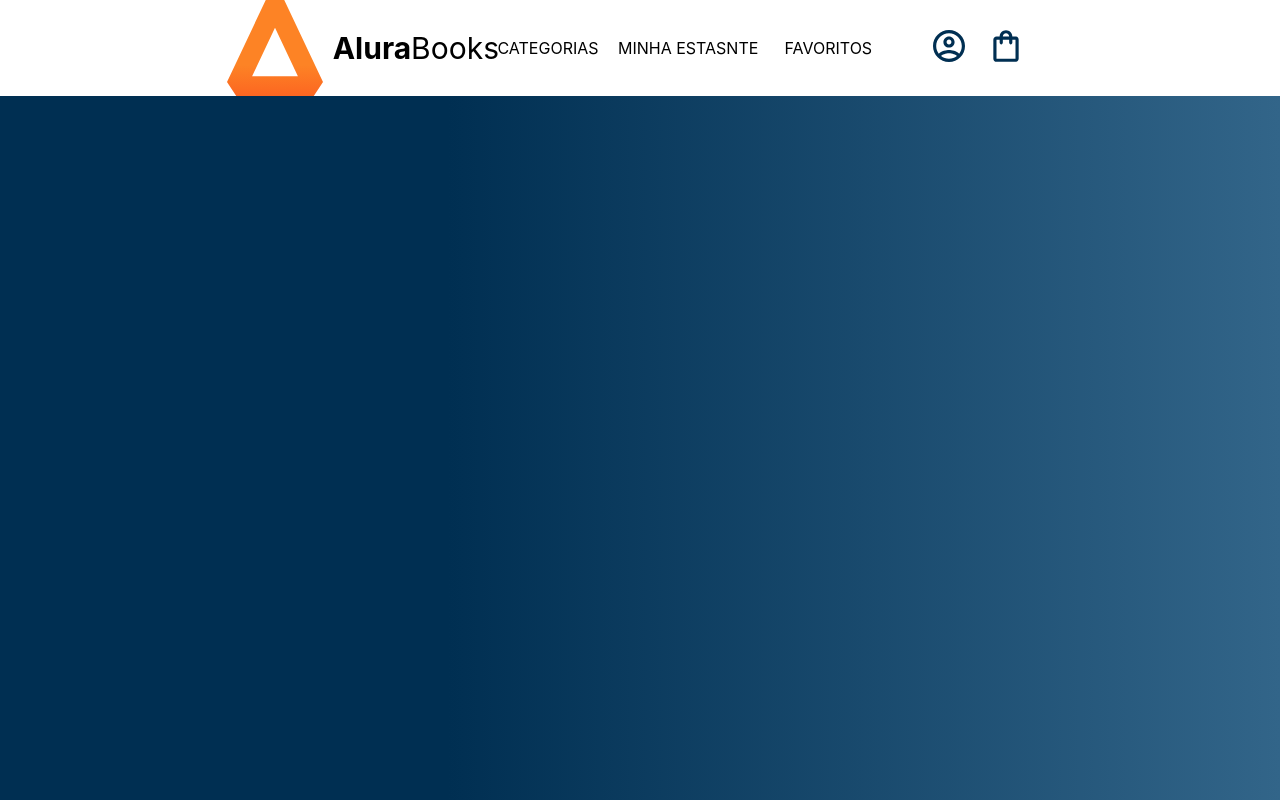
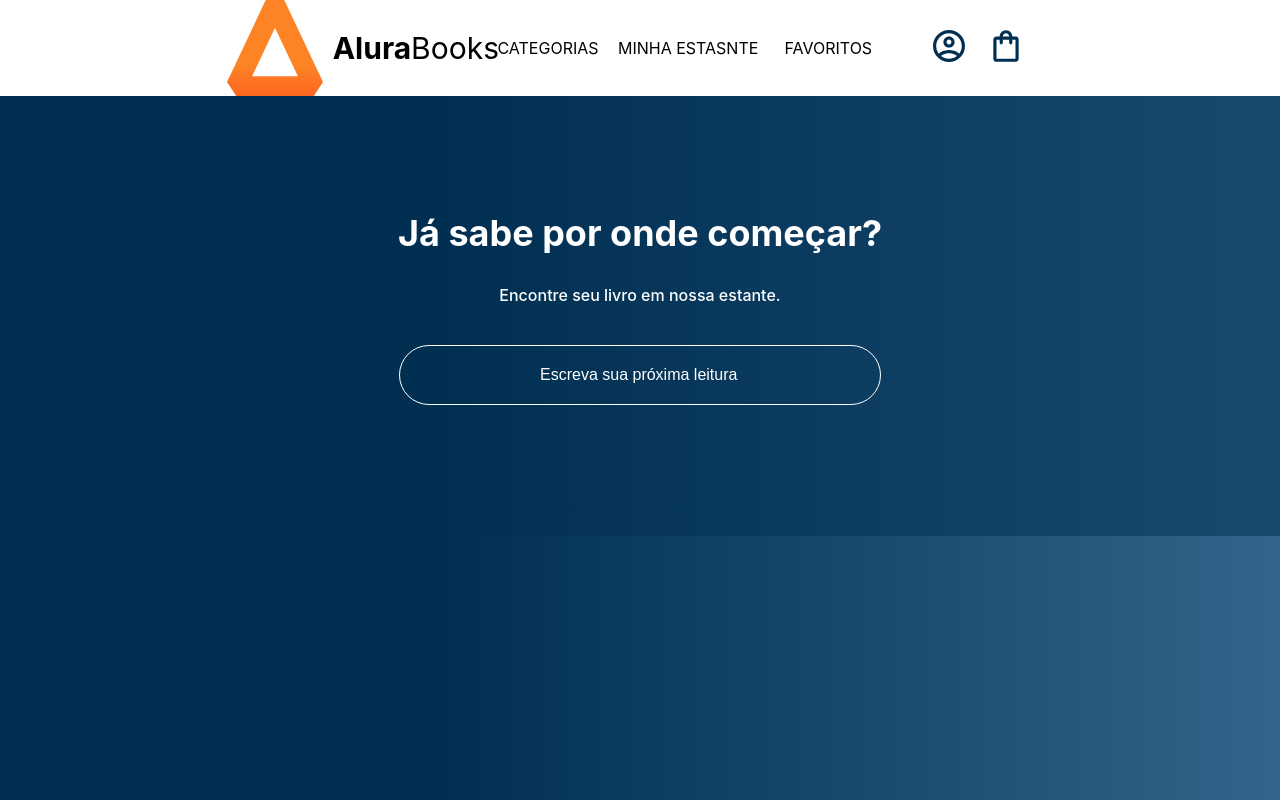
Before and after one commit to WalaceGomes/Estudo-Alura-Books, a React (Create React App) app: page / in a window 1280 px wide. Built offline with nearby package versions, Linux system fonts and the light colour scheme.

Commit message:
Pesquisa-css

```diff
--- a/src/App.js
+++ b/src/App.js
@@ -1,5 +1,5 @@
-
 import Header from './componentes/Header/index.js'
+import Pesquisa from './componentes/Pesquisa/index.js';
 import styled from 'styled-components'
 
 const AppContainer = styled.div `
@@ -14,6 +14,7 @@ function App() {
   return (
     <AppContainer>
       <Header />
+      <Pesquisa />
     </AppContainer>
 
   );
--- /dev/null
+++ b/src/componentes/Input/index.js
@@ -0,0 +1,20 @@
+import styled from "styled-components"
+
+const Input = styled.input`
+        border: 1px solid #FFF;
+        background: transparent;
+        border: 1px solid #FFF;
+        padding: 20px 140px;
+        border-radius: 50px;
+        width: 200px;
+        color: #FFF;
+        font-size: 16px;
+        margin-bottom: 10px;
+
+        &::placeholder {
+                color: #FFF;
+                font-size: 16px;
+        }
+`
+
+export default Input
--- /dev/null
+++ b/src/componentes/Pesquisa/index.js
@@ -0,0 +1,41 @@
+import Input from "../Input"
+import styled from 'styled-components'
+
+const PesquisaContainer = styled.section`
+        background-image: linear-gradient(90deg, #002F52 35%, #326589 165%);
+        color: #FFF;
+        text-align: center;
+        padding: 85px 0;
+        height: 270px;
+        width: 100%;
+`
+
+const Titulo = styled.h2`
+        color: #FFF;
+        font-size: 36px;
+        text-align: center;
+        width: 100%;
+`
+
+const Subtitulo = styled.h3`
+        font-size: 16px;
+        font-weight: 500;
+        margin-bottom: 40px;
+`
+
+function Pesquisa () {
+    return (
+        <PesquisaContainer>
+            <Titulo>
+                Já sabe por onde começar?
+            </Titulo>
+            <Subtitulo>
+                Encontre seu livro em nossa estante.
+            </Subtitulo>
+            <Input placeholder="Escreva sua próxima leitura" />
+        </PesquisaContainer>
+
+    )
+}
+
+export default Pesquisa
```
